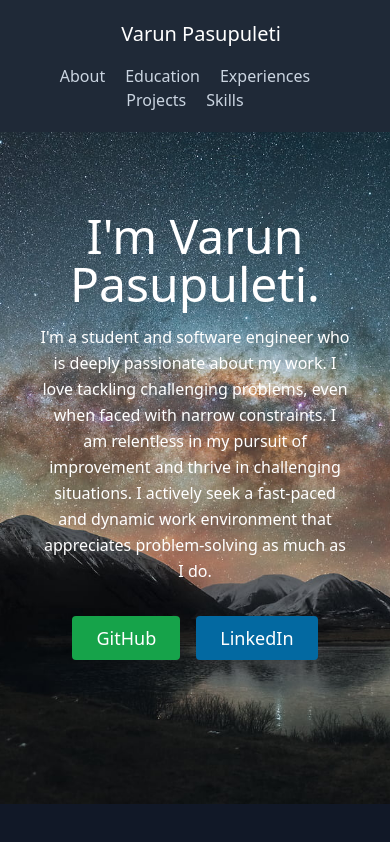
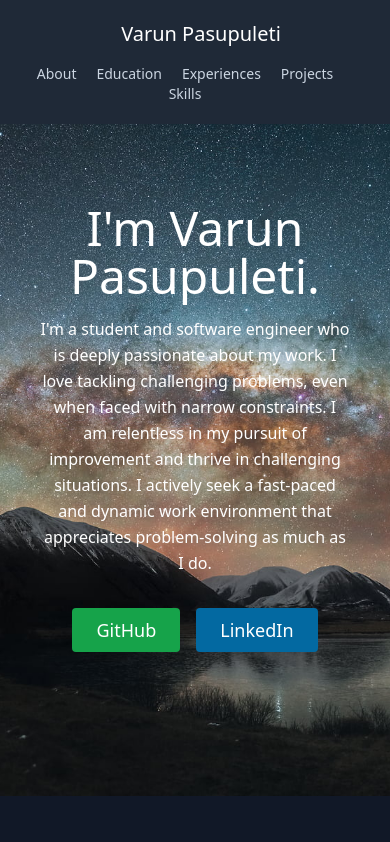
Before and after one commit to vjz3qz/portfolio, a React (Create React App) app: page / in a window 390 px wide. Shown: the top 842 px of the page. Built offline with nearby package versions, Linux system fonts and the light colour scheme; the HTML template or start-up script is replaced by a standard one.

Commit message:
fixed projects from going over navbar

```diff
--- a/src/components/Navbar.js
+++ b/src/components/Navbar.js
@@ -16,7 +16,7 @@ export default function Navbar() {
           </Link>
         </span>
 
-        <nav className="md:mr-auto md:ml-4 md:py-1 md:pl-4 md:border-l md:border-gray-700	flex flex-wrap items-center text-base justify-center">
+        <nav className="md:mr-auto md:ml-4 md:py-1 md:pl-4 md:border-l md:border-gray-700	flex flex-wrap items-center  text-sm sm:text-base justify-center">
         <Link to="about"
             smooth={true}
             duration={1000}
--- a/src/components/Projects.js
+++ b/src/components/Projects.js
@@ -24,7 +24,7 @@ export default function Projects() {
                   className="absolute inset-0 w-full h-full object-cover object-center"
                   src={`${process.env.PUBLIC_URL}`+project.image}
                 />
-                <div className="px-8 py-10 relative z-10 w-full border-4 border-gray-800 bg-gray-900 opacity-80 hover:opacity-90">
+                <div className="px-8 py-10 relative z-auto w-full border-4 border-gray-800 bg-gray-900 opacity-80 hover:opacity-90">
                   <h2 className="tracking-widest text-sm title-font font-medium text-green-400 mb-1">
                     {project.subtitle}
                   </h2>
```
Also changed, not shown: 1 other file (tests, documents, lock files or other folders).
